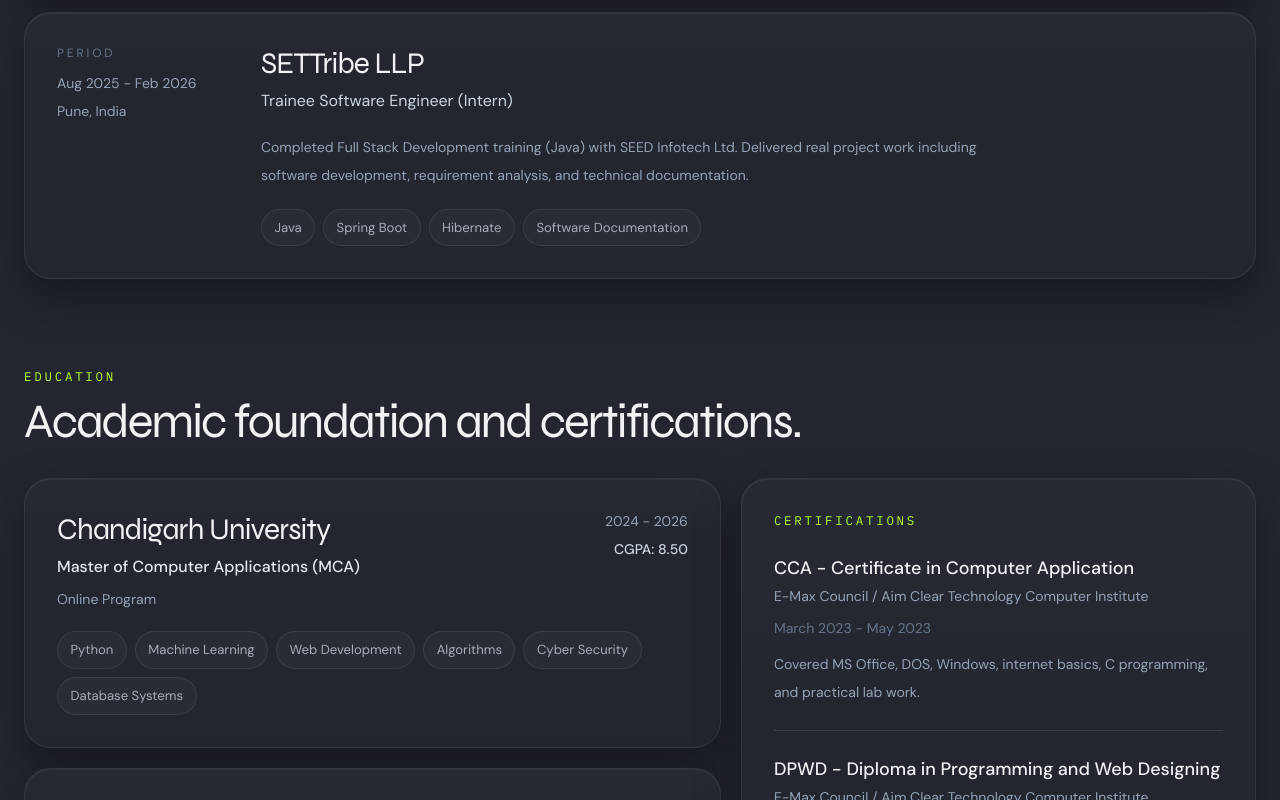
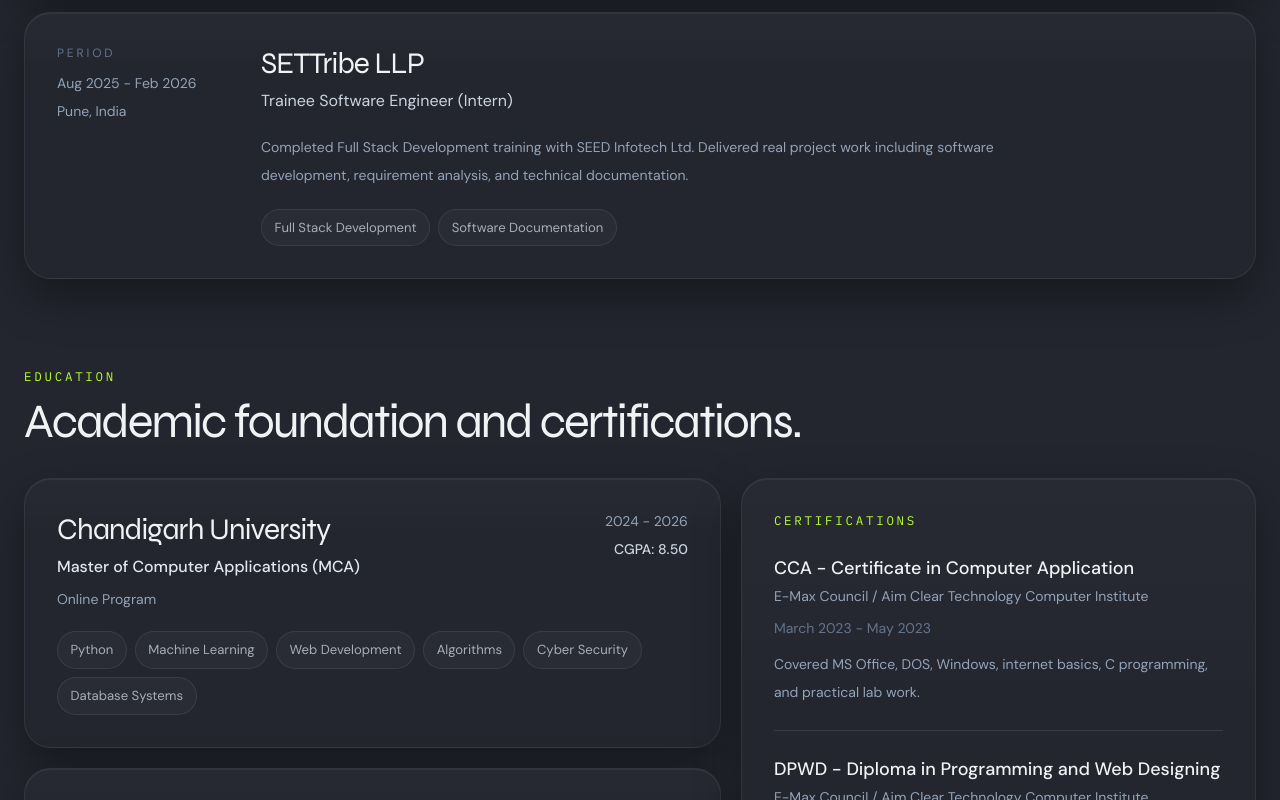
Before and after one commit to amannaryal5-art/Aman_projects, a Next.js app: page /resume in a window 1280 px wide. Shown: the part 1160-1960 px from the top of the page. Built offline with nearby package versions, Linux system fonts and the light colour scheme.

Commit message:
chore: remove all Java, Spring Boot, and Hibernate references while preserving JavaScript

```diff
--- a/src/data/resume.ts
+++ b/src/data/resume.ts
@@ -40,9 +40,9 @@
     role: "Trainee Software Engineer (Intern)",
     period: "Aug 2025 - Feb 2026",
     location: "Pune, India",
-    tags: ["Java", "Spring Boot", "Hibernate", "Software Documentation"],
+    tags: ["Full Stack Development", "Software Documentation"],
     description:
-      "Completed Full Stack Development training (Java) with SEED Infotech Ltd. Delivered real project work including software development, requirement analysis, and technical documentation."
+      "Completed Full Stack Development training with SEED Infotech Ltd. Delivered real project work including software development, requirement analysis, and technical documentation."
   }
 ];
 
@@ -172,9 +172,6 @@
       "Express.js",
       "NestJS",
       "REST API",
-      "Java",
-      "Spring Boot",
-      "Hibernate",
       "Python",
       "FastAPI"
     ]
```
Also changed, not shown: src/data/skillsData.ts (+0 -21 lines).
